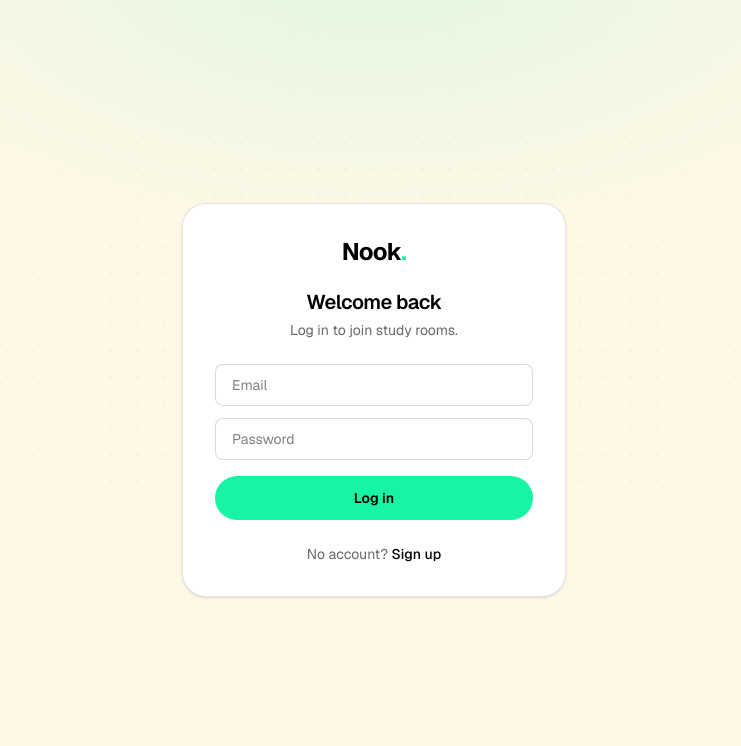
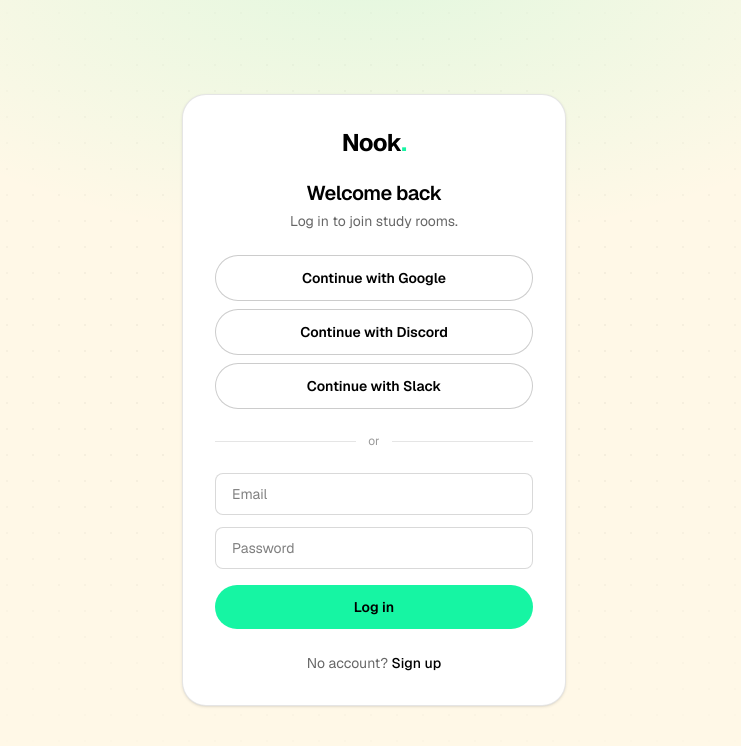
Before and after one commit to adamsaou/Nook, a Next.js app: page /login in a window 1280 px wide. Shown: the top 746 px of the page, without its empty margins (266-1007 px from the left). Built offline with nearby package versions, Linux system fonts and the light colour scheme; no server answers.

Commit message:
Update: Replaced home redirect with landing page, and Added Google OAuth

```diff
--- /dev/null
+++ b/app/auth/callback/route.ts
@@ -0,0 +1,22 @@
+import { NextResponse } from "next/server";
+import { createClient } from "@/lib/supabase/server";
+
+// OAuth (PKCE) redirect target: exchanges the ?code for a session, then
+// forwards the user on. Cookies are writable here (Route Handler).
+export async function GET(request: Request) {
+  const { searchParams, origin } = new URL(request.url);
+  const code = searchParams.get("code");
+  const next = searchParams.get("next") ?? "/rooms";
+
+  if (code) {
+    const supabase = await createClient();
+    const { error } = await supabase.auth.exchangeCodeForSession(code);
+    if (!error) {
+      return NextResponse.redirect(`${origin}${next}`);
+    }
+  }
+
+  return NextResponse.redirect(
+    `${origin}/login?error=${encodeURIComponent("Sign-in failed, please try again")}`,
+  );
+}
--- a/app/login/page.tsx
+++ b/app/login/page.tsx
@@ -2,6 +2,7 @@ import Link from "next/link";
 import { login } from "@/app/auth/actions";
 import { Button } from "@/components/ui/Button";
 import { Wordmark } from "@/components/shared/Wordmark";
+import { OAuthButtons } from "@/components/auth/OAuthButtons";
 
 export default async function LoginPage({
   searchParams,
@@ -22,6 +23,14 @@ export default async function LoginPage({
         {error && (
           <p className="rounded-lg bg-red-50 px-3 py-2 text-sm text-red-700">{error}</p>
         )}
+
+        <OAuthButtons next={next ?? "/rooms"} />
+
+        <div className="flex items-center gap-3 text-xs text-foreground/40">
+          <span className="h-px flex-1 bg-foreground/10" />
+          or
+          <span className="h-px flex-1 bg-foreground/10" />
+        </div>
 
         <form action={login} className="flex flex-col gap-3">
           <input type="hidden" name="next" value={next ?? "/rooms"} />
--- a/app/page.tsx
+++ b/app/page.tsx
@@ -1,5 +1,30 @@
-import { redirect } from "next/navigation";
+import Link from "next/link";
+import { Button } from "@/components/ui/Button";
+import { APP_DESCRIPTION } from "@/lib/constants";
 
 export default function Home() {
-  redirect("/focus");
+  return (
+    <main className="flex flex-1 flex-col items-center justify-center gap-8 p-6 text-center">
+      <div className="flex flex-col items-center gap-3">
+        <span className="text-5xl font-extrabold tracking-tight sm:text-6xl">
+          Nook<span className="text-accent">.</span>
+        </span>
+        <p className="max-w-md text-lg text-foreground/60">{APP_DESCRIPTION}</p>
+      </div>
+
+      <div className="flex flex-col gap-3 sm:flex-row">
+        <Link href="/focus">
+          <Button variant="primary" className="px-8 py-3 text-base">Start focusing</Button>
+        </Link>
+        <Link href="/rooms">
+          <Button variant="outlined" className="px-8 py-3 text-base">Study rooms</Button>
+        </Link>
+      </div>
+
+      <Link href="/login" className="text-sm text-foreground/50 underline-offset-4 hover:underline">
+        Log in
+      </Link>
+    </main>
+  );
+
 }
--- a/app/signup/page.tsx
+++ b/app/signup/page.tsx
@@ -2,6 +2,7 @@ import Link from "next/link";
 import { signup } from "@/app/auth/actions";
 import { Button } from "@/components/ui/Button";
 import { Wordmark } from "@/components/shared/Wordmark";
+import { OAuthButtons } from "@/components/auth/OAuthButtons";
 
 export default async function SignupPage({
   searchParams,
@@ -22,6 +23,14 @@ export default async function SignupPage({
         {error && (
           <p className="rounded-lg bg-red-50 px-3 py-2 text-sm text-red-700">{error}</p>
         )}
+
+        <OAuthButtons next="/rooms" />
+
+        <div className="flex items-center gap-3 text-xs text-foreground/40">
+          <span className="h-px flex-1 bg-foreground/10" />
+          or
+          <span className="h-px flex-1 bg-foreground/10" />
+        </div>
 
         <form action={signup} className="flex flex-col gap-3">
           <input
--- /dev/null
+++ b/components/auth/OAuthButtons.tsx
@@ -0,0 +1,40 @@
+"use client";
+
+import type { Provider } from "@supabase/supabase-js";
+import { createClient } from "@/lib/supabase/client";
+import { Button } from "@/components/ui/Button";
+
+const PROVIDERS: { id: Provider; label: string }[] = [
+  { id: "google", label: "Continue with Google" },
+  { id: "discord", label: "Continue with Discord" },
+  { id: "slack_oidc", label: "Continue with Slack" },
+];
+
+export function OAuthButtons({ next = "/rooms" }: { next?: string }) {
+  const supabase = createClient();
+
+  async function signIn(provider: Provider) {
+    await supabase.auth.signInWithOAuth({
+      provider,
+      options: {
+        redirectTo: `${window.location.origin}/auth/callback?next=${encodeURIComponent(next)}`,
+      },
+    });
+  }
+
+  return (
+    <div className="flex flex-col gap-2">
+      {PROVIDERS.map((p) => (
+        <Button
+          key={p.id}
+          type="button"
+          variant="outlined"
+          className="w-full py-2.5"
+          onClick={() => signIn(p.id)}
+        >
+          {p.label}
+        </Button>
+      ))}
+    </div>
+  );
+}
```
